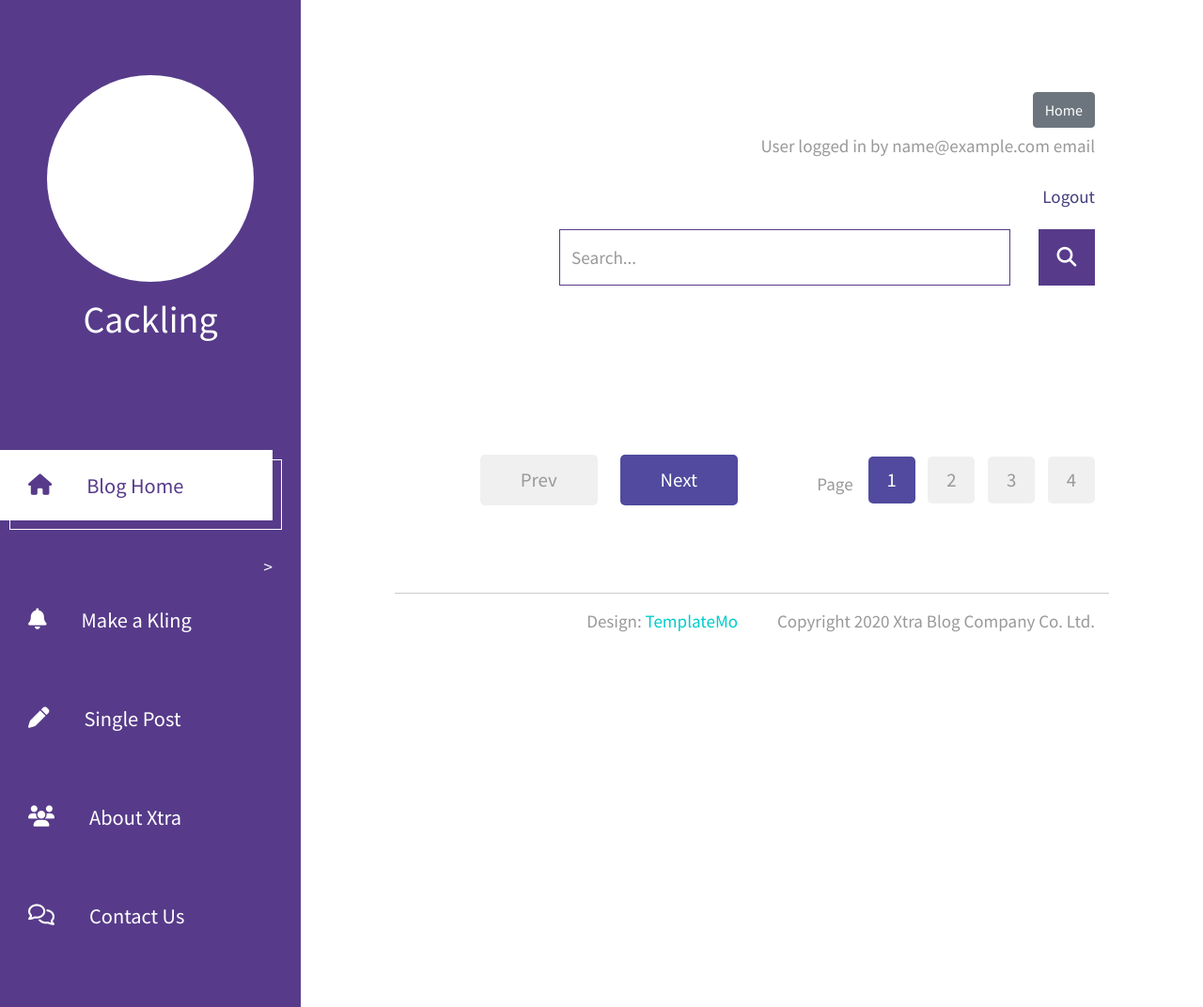
After one commit to surenab/women_mutitterapp, a Django app: page /my-klings in a window 1280 px wide. The commit adds this page. Shown: the whole page at 94% size. Run offline with Django 4.2, Linux system fonts and the light colour scheme; the visitor is signed in with stand-in values (Sample User, id 1); data that the repository does not hold is empty; some libraries are stand-ins or nearby versions.

Commit message:
Kling ubdate

```diff
--- a/MUTITTERAPP/core/urls.py
+++ b/MUTITTERAPP/core/urls.py
@@ -1,9 +1,11 @@
 from django.urls import path
-from .views import home, CreateKling,MyKlingUpdate
+from .views import home, CreateKling,MyKlingUpdate,MyKling,MyKlingDetail
 
 
 urlpatterns = [
     path("", home, name="home"),
+    path("my-klings", MyKling.as_view(), name="my_klings"),
     path("create-kling", CreateKling.as_view(), name="create_kling"),
-    path("my-klings/update/<int:pk>", MyKlingUpdate.as_view(), name="my_kling_update"),
+    path("my-klings-details/<int:pk>", MyKlingDetail.as_view(), name="my-kling-details"),
+    path("my-klings-update/<int:pk>", MyKlingUpdate.as_view(), name="my-kling-update"),
 ]
--- a/MUTITTERAPP/core/views.py
+++ b/MUTITTERAPP/core/views.py
@@ -2,7 +2,7 @@
 from django.forms.models import BaseModelForm
 from django.shortcuts import render
 from .models import Kling
-from django.views.generic import CreateView,UpdateView
+from django.views.generic import CreateView,UpdateView,ListView,DetailView
 from .forms import KlingForm
 from django.urls import reverse_lazy
 from django.contrib import messages
@@ -23,7 +23,20 @@ class CreateKling(CreateView):
 
     def form_valid(self, form):
         form.instance.user = self.request.user
+        messages.success(self.request,"Kling instance is deleted!")
         return super().form_valid(form)
+
+
+class MyKling(ListView):
+    model = Kling
+    context_object_name = "klings"
+    form_class = KlingForm
+    success_url = reverse_lazy("my_klings")
+
+    def get_queryset(self):
+        queryset = super(MyKling, self).get_queryset()
+        queryset = queryset.filter(user=self.request.user)
+        return queryset
 
 
 class MyKlingUpdate(LoginRequiredMixin, UpdateView):
@@ -40,3 +53,12 @@ class MyKlingUpdate(LoginRequiredMixin, UpdateView):
     def form_valid(self, form):
         messages.success(self.request, "Kling instance is updated!")
         return super().form_valid(form)
+
+class MyKlingDetail( DetailView):
+    model = Kling
+    context_object_name = "kling"
+
+    def get_queryset(self):
+        queryset = super(MyKlingDetail, self).get_queryset()
+        queryset = queryset.filter(user=self.request.user)
+        return queryset
--- /dev/null
+++ b/MUTITTERAPP/templates/core/kling_list.html
@@ -0,0 +1,175 @@
+{% load static %}
+<!DOCTYPE html>
+<html lang="en">
+<head>
+	<meta charset="UTF-8">
+	<meta name="viewport" content="width=device-width, initial-scale=1.0">
+	<title>Cackling - Share Your Klings</title>
+	<link rel="stylesheet" href="{% static 'fontawesome/css/all.min.css' %}">
+	<link href="https://fonts.googleapis.com/css2?family=Source+Sans+Pro&display=swap" rel="stylesheet">
+    <link href="{% static 'css/bootstrap.min.css' %}" rel="stylesheet">
+    <link href="{% static 'css/templatemo-xtra-blog.css' %}" rel="stylesheet">
+    <script src="https://kit.fontawesome.com/33cd771fbc.js" crossorigin="anonymous"></script>
+</head>
+<body>
+
+	<header class="tm-header" id="tm-header">
+        <div class="tm-header-wrapper">
+            <div class="user-info">
+            </div>
+            <button class="navbar-toggler" type="button" aria-label="Toggle navigation">
+                <i class="fas fa-bars"></i>
+            </button>
+            <div class="tm-site-header">
+                <div class="mb-3 mx-auto tm-site-logo"><a class = "logo" src= "{% static 'img/logo.png' %}"> </a></div>
+                <h1 class="text-center">Cackling</h1>
+            </div>
+            <nav class="tm-nav" id="tm-nav">
+                <ul>
+                    <li class="tm-nav-item active"><a href="index.html" class="tm-nav-link">
+                        <i class="fas fa-home"></i>
+                        Blog Home
+                    </a></li>
+                    {% if request.user.is_authenticated %}
+                    <li class="tm-nav-item">><a href="{% url "create_kling" %}" class="tm-nav-link">
+                        <i class="fas fa-bell"></i>
+                        Make a Kling
+                        {% endif %}
+                    <li class="tm-nav-item"><a href="post.html" class="tm-nav-link">
+                        <i class="fas fa-pen"></i>
+                        Single Post
+                    </a></li>
+                    <li class="tm-nav-item"><a href="about.html" class="tm-nav-link">
+                        <i class="fas fa-users"></i>
+                        About Xtra
+                    </a></li>
+                    <li class="tm-nav-item"><a href="contact.html" class="tm-nav-link">
+                        <i class="far fa-comments"></i>
+                        Contact Us
+                    </a></li>
+                </ul>
+            </nav>
+            <div class="tm-mb-65">
+                <a rel="nofollow" href="https://fb.com/templatemo" class="tm-social-link">
+                    <i class="fab fa-facebook tm-social-icon"></i>
+                </a>
+                <a href="https://twitter.com" class="tm-social-link">
+                    <i class="fab fa-twitter tm-social-icon"></i>
+                </a>
+                <a href="https://instagram.com" class="tm-social-link">
+                    <i class="fab fa-instagram tm-social-icon"></i>
+                </a>
+                <a href="https://linkedin.com" class="tm-social-link">
+                    <i class="fab fa-linkedin tm-social-icon"></i>
+                </a>
+            </div>
+        </div>
+    </header>
+    <div class="container-fluid">
+        <main class="tm-main">
+
+
+            <p>
+                <div class= "messages"></div>
+                {% for message in messages %}
+                <div class="alert {{message.tags}}">{{message}}</div>
+                {% endfor%}
+                {% if request.user.is_authenticated %}
+
+                <a class="btn btn-secondary" href="{% url 'home' %}">Home</a>
+                <p>User logged in by {{ request.user.email }} email</p></li>
+                <a class="login-logout" href="{% url 'logout' %}" id="logoutBtn">Logout</a></li>
+                {% else %}
+                <a href="{% url 'login' %}">Log In</a></li>
+                {% endif %}
+            </p>
+            <!-- Search form -->
+            <div class="row tm-row">
+                <div class="col-12">
+                    <form method="GET" class="form-inline tm-mb-80 tm-search-form">
+                        <input class="form-control tm-search-input" name="query" type="text" placeholder="Search..." aria-label="Search">
+                        <button class="tm-search-button" type="submit">
+                            <i class="fas fa-search tm-search-icon" aria-hidden="true"></i>
+                        </button>
+                    </form>
+                </div>
+            </div>
+            <div class="row tm-row">
+                {% for kling in klings %}
+                <article class="col-12 col-md-6 tm-post">
+                    <hr class="tm-hr-primary">
+                    <a href="post.html" class="effect-lily tm-post-link tm-pt-60">
+                        <div class=" tm-post-link-inner">
+                            <img src="{% static 'img/img-02.jpg' %}" alt="Image" class="img-fluid">
+                        </div>
+                        <span class="position-absolute tm-new-badge">New</span>
+                        <h2 class="tm-pt-30 tm-color-primary tm-post-title">{{kling.title}}</h2>
+                    </a>
+                    <p class="tm-pt-30">
+                        <a rel="nofollow" href="https://templatemo.com/tm-553-xtra-blog" target="_blank"></a>{{kling.text}}
+                    </p>
+                    <div class="d-flex justify-content-between tm-pt-45">
+                        <span class="tm-color-primary">{{kling.category}}</span>
+                        <span class="tm-color-primary">{{kling.created_on|timesince}} ago</span>
+                    </div>
+                    <hr>
+                    <div class="d-flex justify-content-between">
+                        <span>Actions</span>
+
+
+                        <span>48 comments</span>
+
+                        <span>{{kling.user}}</span>
+                    <td>
+                            <a type="button" class="btn btn-primary" href="{% url 'my-kling-details' kling.id%}"><i
+                                    class="far fa-eye"></i></a>
+                            <a type="button" class="btn btn-success" href="{% url 'my-kling-update'  kling.id %}"><i
+                                    class="fas fa-edit"></i></a>
+                            <a type="button" class="btn btn-danger" href="{% url 'home'  %}"><i
+                                    class="far fa-trash-alt"></i></a>
+                        </td>
+
+                    </div>
+                </article>
+                {% endfor%}
+            </div>
+
+
+            <div class="row tm-row tm-mt-100 tm-mb-75">
+                <div class="tm-prev-next-wrapper">
+                    <a href="#" class="mb-2 tm-btn tm-btn-primary tm-prev-next disabled tm-mr-20">Prev</a>
+                    <a href="#" class="mb-2 tm-btn tm-btn-primary tm-prev-next">Next</a>
+                </div>
+                <div class="tm-paging-wrapper">
+                    <span class="d-inline-block mr-3">Page</span>
+                    <nav class="tm-paging-nav d-inline-block">
+                        <ul>
+                            <li class="tm-paging-item active">
+                                <a href="#" class="mb-2 tm-btn tm-paging-link">1</a>
+                            </li>
+                            <li class="tm-paging-item">
+                                <a href="#" class="mb-2 tm-btn tm-paging-link">2</a>
+                            </li>
+                            <li class="tm-paging-item">
+                                <a href="#" class="mb-2 tm-btn tm-paging-link">3</a>
+                            </li>
+                            <li class="tm-paging-item">
+                                <a href="#" class="mb-2 tm-btn tm-paging-link">4</a>
+                            </li>
+                        </ul>
+                    </nav>
+                </div>
+            </div>
+            <footer class="row tm-row">
+                <hr class="col-12">
+                <div class="col-md-6 col-12 tm-color-gray">
+                    Design: <a rel="nofollow" target="_parent" href="https://templatemo.com" class="tm-external-link">TemplateMo</a>
+                </div>
+                <div class="col-md-6 col-12 tm-color-gray tm-copyright">
+                    Copyright 2020 Xtra Blog Company Co. Ltd.
+                </div>
+            </footer>
+        </main>
+    </div>
+</body>
+</html>
```
Also changed, not shown: MUTITTERAPP/MUTITTERAPP/settings.py (+9 -0 lines), MUTITTERAPP/templates/core/kling_detail.html (added, +176 -0 lines), MUTITTERAPP/templates/core/kling_form.html (+45 -2 lines), MUTITTERAPP/templates/homepage.html (+9 -0 lines).
